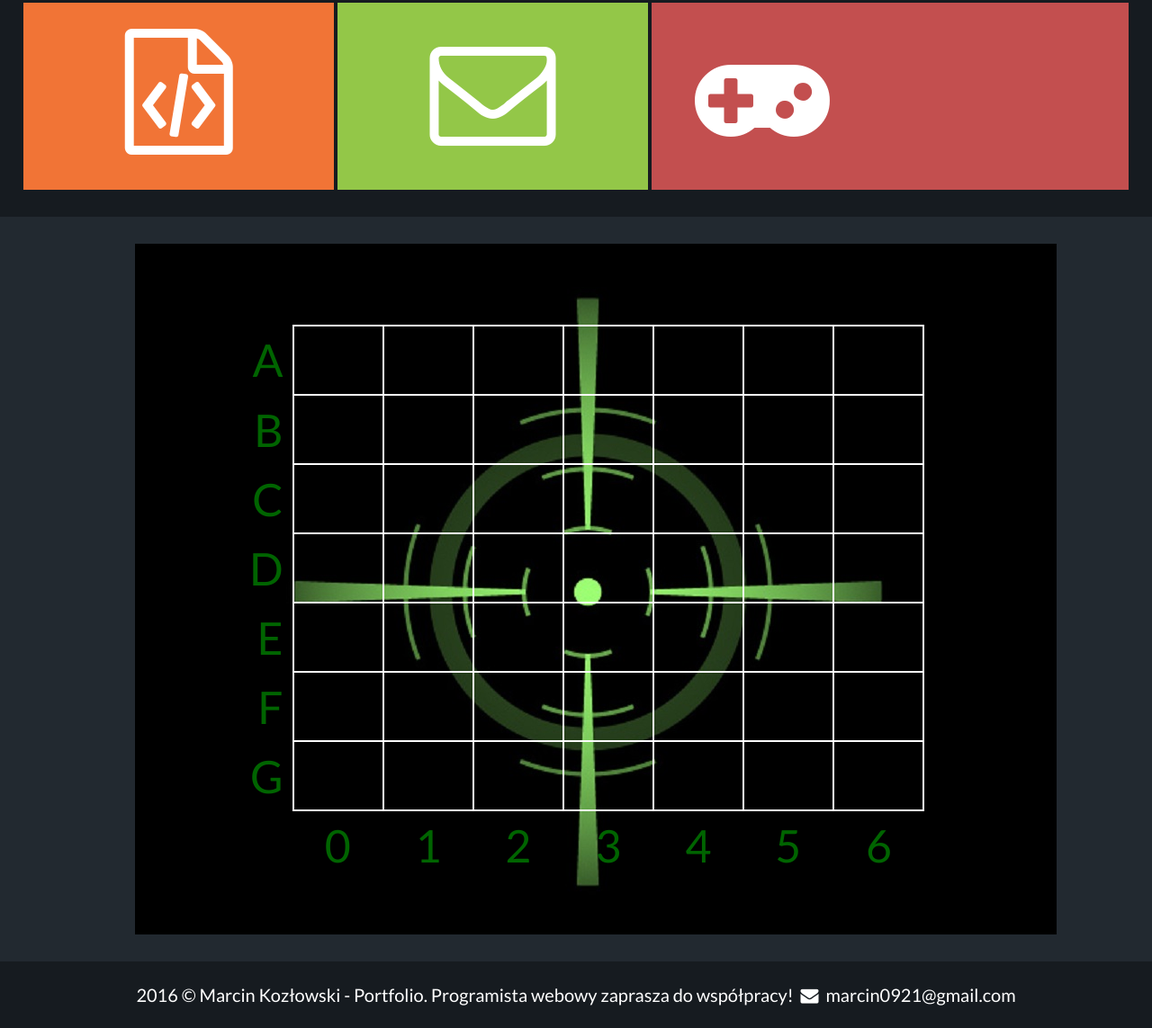
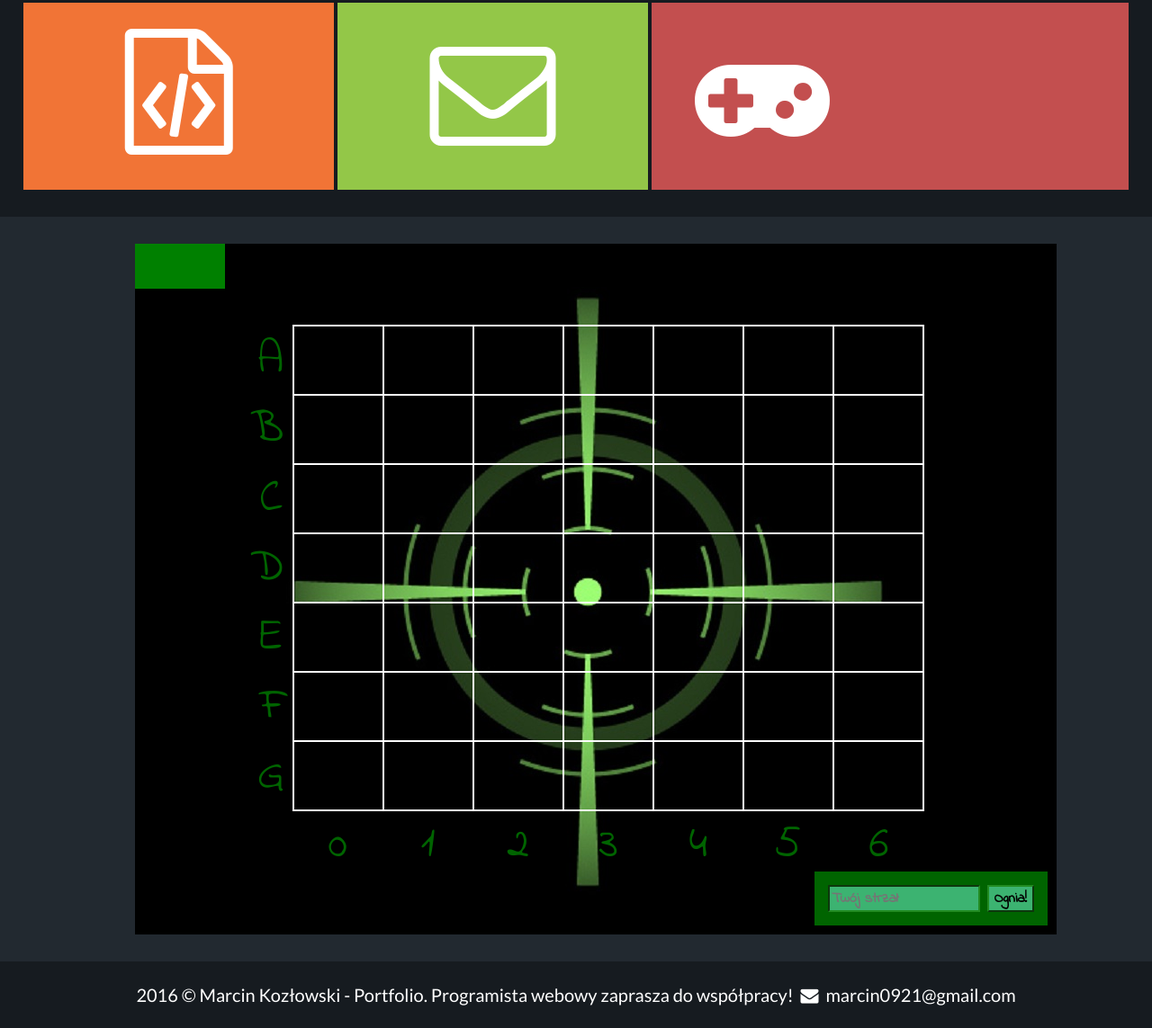
Before and after one commit to marcin0921/myFirstProjectInJavascript, a plain HTML site: page games.html in a window 1280 px wide. Shown: the part 267-1410 px from the top of the page at 90% size. Drawn offline with Linux system fonts and the light colour scheme.

Commit message:
ships.html: add messageArea and form for guesses

```diff
--- a/games.html
+++ b/games.html
@@ -14,6 +14,7 @@
 
     <link href="webfont/css/fontello.css" rel="stylesheet" type="text/css" />
     <link href='https://fonts.googleapis.com/css?family=Lato&subset=latin,latin-ext' rel='stylesheet' type='text/css'>
+    <link href='https://fonts.googleapis.com/css?family=Indie+Flower' rel='stylesheet' type='text/css'>
 
     <script src="timer.js"></script>
 
@@ -72,7 +73,7 @@
         <div class="content">
 
             <div id="ships">
-
+            <div id="messageArea"></div>
             <table>
                 <tr>
                     <td class="signRow">A</td>
@@ -158,7 +159,12 @@
 
             </table>
 
+            <form>
 
+                <input type="text" id="guessInput" placeholder="Twój strzał" />
+                <input type="button" id="fireButton" value="Ognia!" />
+
+            </form>
 
             </div>
 
--- a/style_ships.css
+++ b/style_ships.css
@@ -6,9 +6,10 @@
     margin-left: auto;
     margin-right: auto;
     position: relative;
+    font-family: 'Indie Flower', cursive;
+
 
 }
-
 
 table{
 
@@ -87,3 +88,34 @@ td, tr {
 
     border-left: 2px solid white;
 }
+
+#messageArea {
+
+    width: 100px;  /* width and height added only for tests */
+    height: 50px;
+    background: green;
+    position: absolute; /* nie jestem pewien czy koniecznie musi to byc - zobaczy sie pozniej */
+    top: 0;
+    left: 0;
+}
+
+form {
+
+
+    background-color: darkgreen;
+    position: absolute;
+    bottom: 10px;
+    right: 10px;
+    padding: 15px;
+
+}
+
+form input {
+
+    background: mediumseagreen;
+    border-color: forestgreen;
+    font-family: 'Indie Flower', cursive;
+    font-size: 0.8em;
+    font-weight: bold;
+
+}
```
